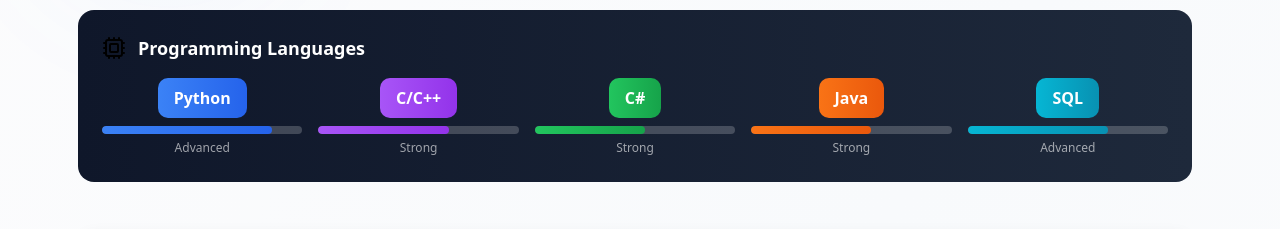
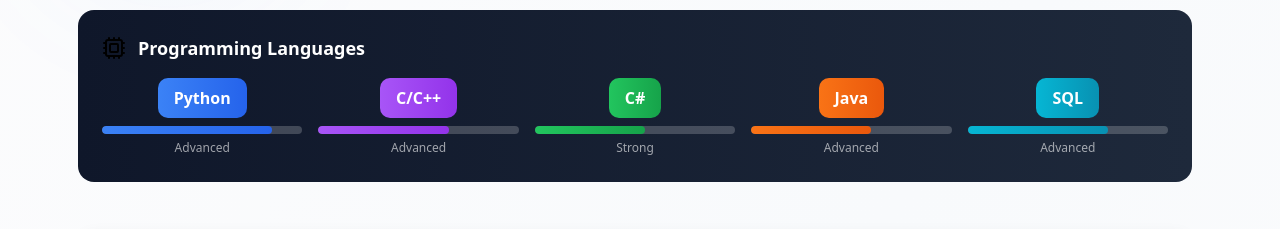
Before and after one commit to eliaspc2/OnlineCV, a React (Vite) app: page / in a window 1280 px wide. Shown: the part 2820-3049 px from the top of the page. Built offline with nearby package versions, Linux system fonts and the light colour scheme.

Commit message:
Tune skill mapping slightly upward for candidate positioning

```diff
--- a/src/App.tsx
+++ b/src/App.tsx
@@ -75,7 +75,7 @@
   const value = Number(match[1]);
   const locale = (lang || '').toLowerCase();
 
-  const band = value >= 70 ? 'advanced' : value >= 55 ? 'solid' : 'operational';
+  const band = value >= 60 ? 'advanced' : value >= 45 ? 'solid' : 'operational';
 
   if (locale.startsWith('pt')) {
     return band === 'advanced' ? 'Avançado' : band === 'solid' ? 'Sólido' : 'Operacional';
```
